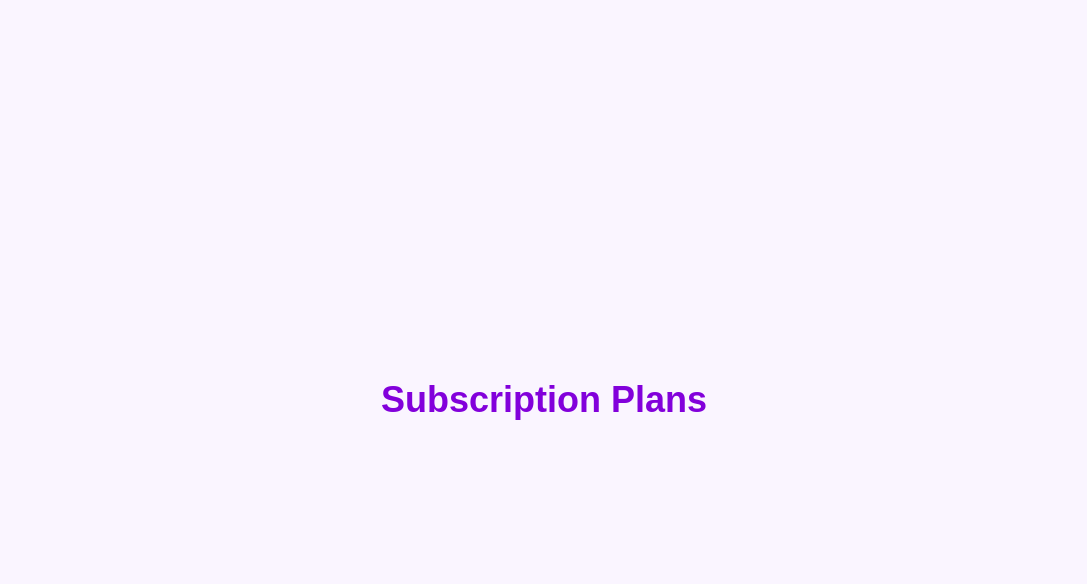
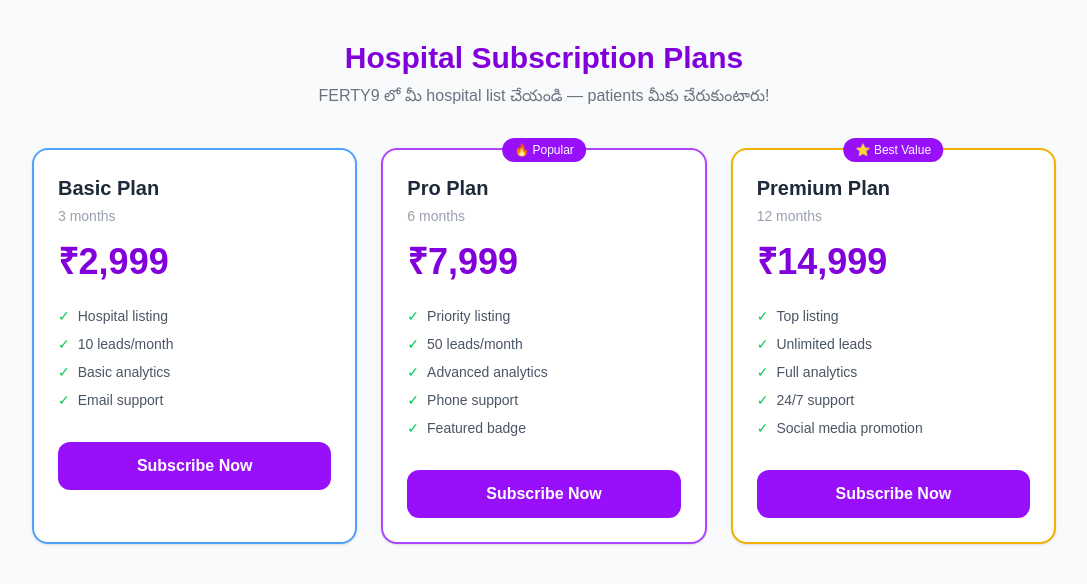
Before and after one commit to woodlandshoot-lang/ferty9, a Next.js app: page /subscription in a window 1280 px wide. Shown: the top 584 px of the page, without its empty margins (96-1183 px from the left). Built offline with nearby package versions, Linux system fonts and the light colour scheme.

Commit message:
Update page.tsx

```diff
--- a/src/app/subscription/page.tsx
+++ b/src/app/subscription/page.tsx
@@ -1,8 +1,93 @@
 'use client'
+
+import { useState } from 'react'
+import { useRouter } from 'next/navigation'
+
+declare global {
+  interface Window { Razorpay: any }
+}
+
+const plans = [
+  { id: 'basic', name: 'Basic Plan', price: 2999, duration: '3 months', features: ['Hospital listing', '10 leads/month', 'Basic analytics', 'Email support'], color: 'border-blue-400', badge: '' },
+  { id: 'pro', name: 'Pro Plan', price: 7999, duration: '6 months', features: ['Priority listing', '50 leads/month', 'Advanced analytics', 'Phone support', 'Featured badge'], color: 'border-purple-500', badge: '🔥 Popular' },
+  { id: 'premium', name: 'Premium Plan', price: 14999, duration: '12 months', features: ['Top listing', 'Unlimited leads', 'Full analytics', '24/7 support', 'Social media promotion'], color: 'border-yellow-500', badge: '⭐ Best Value' },
+]
+
 export default function SubscriptionPage() {
+  const router = useRouter()
+  const [loading, setLoading] = useState<string | null>(null)
+
+  const handlePayment = async (plan: typeof plans[0]) => {
+    setLoading(plan.id)
+    try {
+      const res = await fetch('/api/payment/create-order', {
+        method: 'POST',
+        headers: { 'Content-Type': 'application/json' },
+        body: JSON.stringify({ amount: plan.price, planName: plan.name, hospitalId: 'hospital_123' }),
+      })
+      const data = await res.json()
+      if (!data.success) throw new Error(data.error)
+
+      const script = document.createElement('script')
+      script.src = 'https://checkout.razorpay.com/v1/checkout.js'
+      document.body.appendChild(script)
+      script.onload = () => {
+        const rzp = new window.Razorpay({
+          key: process.env.NEXT_PUBLIC_RAZORPAY_KEY_ID,
+          amount: data.order.amount,
+          currency: 'INR',
+          name: 'FERTY9',
+          description: plan.name,
+          order_id: data.order.id,
+          handler: (r: any) => {
+            alert('✅ Payment Successful!\nPayment ID: ' + r.razorpay_payment_id)
+            router.push('/dashboard')
+          },
+          theme: { color: '#7C3AED' },
+        })
+        rzp.open()
+      }
+    } catch (err: any) {
+      alert('Payment failed: ' + err.message)
+    } finally {
+      setLoading(null)
+    }
+  }
+
   return (
-    <div className="min-h-screen bg-purple-50 flex items-center justify-center">
-      <h1 className="text-4xl font-bold text-purple-700">Subscription Plans</h1>
+    <div className="min-h-screen bg-gray-50 py-10 px-4">
+      <div className="max-w-5xl mx-auto">
+        <h1 className="text-3xl font-bold text-center text-purple-700 mb-2">Hospital Subscription Plans</h1>
+        <p className="text-center text-gray-500 mb-10">FERTY9 లో మీ hospital list చేయండి — patients మీకు చేరుకుంటారు!</p>
+        <div className="grid grid-cols-1 md:grid-cols-3 gap-6">
+          {plans.map((plan) => (
+            <div key={plan.id} className={`bg-white rounded-2xl border-2 ${plan.color} p-6 shadow-sm relative`}>
+              {plan.badge && (
+                <span className="absolute -top-3 left-1/2 -translate-x-1/2 bg-purple-600 text-white text-xs px-3 py-1 rounded-full">
+                  {plan.badge}
+                </span>
+              )}
+              <h2 className="text-xl font-bold text-gray-800 mb-1">{plan.name}</h2>
+              <p className="text-gray-400 text-sm mb-4">{plan.duration}</p>
+              <p className="text-4xl font-bold text-purple-700 mb-6">₹{plan.price.toLocaleString()}</p>
+              <ul className="space-y-2 mb-8">
+                {plan.features.map((f) => (
+                  <li key={f} className="flex items-center gap-2 text-gray-600 text-sm">
+                    <span className="text-green-500">✓</span> {f}
+                  </li>
+                ))}
+              </ul>
+              <button
+                onClick={() => handlePayment(plan)}
+                disabled={loading === plan.id}
+                className="w-full bg-purple-600 hover:bg-purple-700 text-white font-semibold py-3 rounded-xl transition disabled:opacity-60"
+              >
+                {loading === plan.id ? 'Processing...' : 'Subscribe Now'}
+              </button>
+            </div>
+          ))}
+        </div>
+      </div>
     </div>
   )
 }
```
